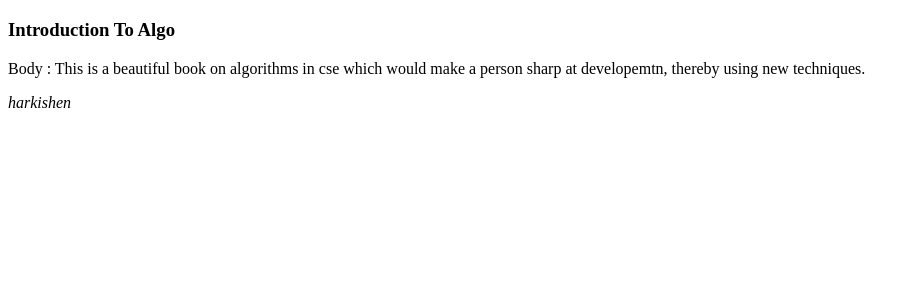
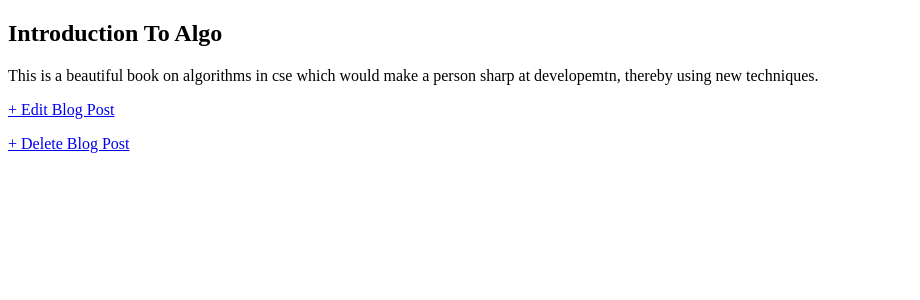
Before and after one commit to Harkishen-Singh/Django-Blogging-App, a Django app: page /post/1 in a window 1280 px wide. Shown: the part 84-384 px from the top of the page, without its empty margins (0-920 px from the left). Run offline with Django 3.2, Linux system fonts and the light colour scheme; data comes from the database, SQL or seed files in the repository.

Commit message:
final commits

```diff
--- a/blog/urls.py
+++ b/blog/urls.py
@@ -5,5 +5,7 @@ urlpatterns = [
     path('', views.BlogListView.as_view(), name='homepage'),
     path('post', views.BlogListView.as_view(), name='allPosts'),
     path('post/<int:pk>', views.BlogDetailedView.as_view(), name='detailedBlog'),
-    path('post/new/', views.BlogCreateView.as_view(), name='post_new',)
+    path('post/new/', views.BlogCreateView.as_view(), name='post_new'),
+    path('post/<int:pk>/edit/', views.BlogUpdateView.as_view(), name='post_update'),
+    path('post/<int:pk>/delete/', views.BlogDeleteView.as_view(), name='post_delete'),
 ]
--- a/blog/views.py
+++ b/blog/views.py
@@ -1,5 +1,6 @@
 from django.shortcuts import render
-from django.views.generic import TemplateView, ListView, DetailView, CreateView
+from django.views.generic import TemplateView, ListView, DetailView, CreateView, UpdateView, DeleteView
+from django.urls import reverse_lazy
 
 # Create your views here.
 from .models import Post
@@ -17,3 +18,14 @@ class BlogCreateView(CreateView):
     model = Post
     template_name = 'post_create.html'
     fields = '__all__'
+
+class BlogUpdateView(UpdateView):
+    model = Post
+    template_name = 'post_edit.html'
+    fields = ['title', 'body']
+
+
+class BlogDeleteView(DeleteView):
+    model = Post
+    template_name = 'post_delete.html'
+    success_url = reverse_lazy('home')
--- a/blog_project/settings.py
+++ b/blog_project/settings.py
@@ -120,3 +120,5 @@ USE_TZ = True
 
 STATIC_URL = '/static/'
 STATICFILES_DIRS = [os.path.join(BASE_DIR, 'static')]
+
+LOGIN_REDIRECT_URL = 'homepage'
--- a/blog_project/urls.py
+++ b/blog_project/urls.py
@@ -18,5 +18,6 @@ from django.urls import path, include
 
 urlpatterns = [
     path('admin/', admin.site.urls),
+    path('accounts/', include('django.contrib.auth.urls')),
     path('', include('blog.urls')),
 ]
--- a/templates/post_detail.html
+++ b/templates/post_detail.html
@@ -1,14 +1,11 @@
-<html>
-<body>
-  {% extends 'base.html' %}
-  {% block content %}
+{% extends 'base.html' %}
 
-    <h3>{{anything.title}}</h3>
-    <p>Body : {{anything.body}}</p>
-    <p><i>{{anything.author}}</i></p>
+{% block content %}
+  <div class="post-entry">
+    <h2>{{ object.title }}</h2>
+    <p>{{ object.body }}</p>
+  </div>
 
-  {% endblock %}
-
-</body>
-
-</html>
+  <p><a href="{% url 'post_edit' post.pk %}">+ Edit Blog Post</a></p>
+  <p><a href="{% url 'post_delete' post.pk %}">+ Delete Blog Post</a></p>
+{% endblock content %}
```
Also changed, not shown: templates/post_delete.html (added, +9 -0 lines), templates/post_edit.html (added, +9 -0 lines), templates/registration/login.html (added, +10 -0 lines).
